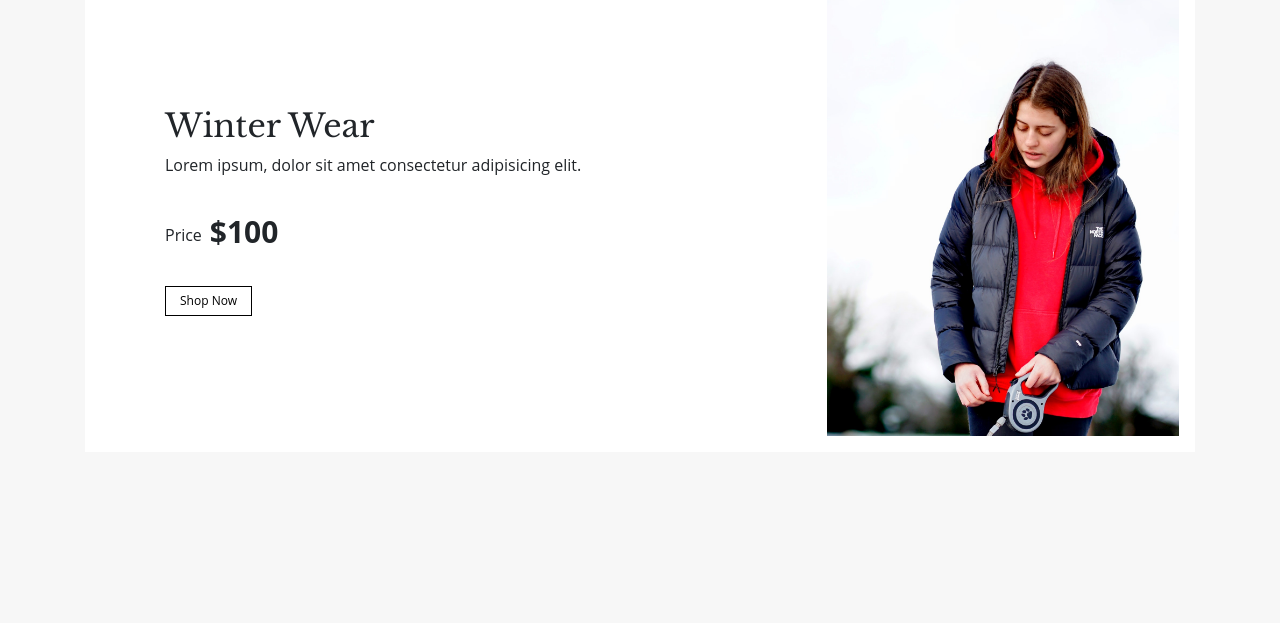
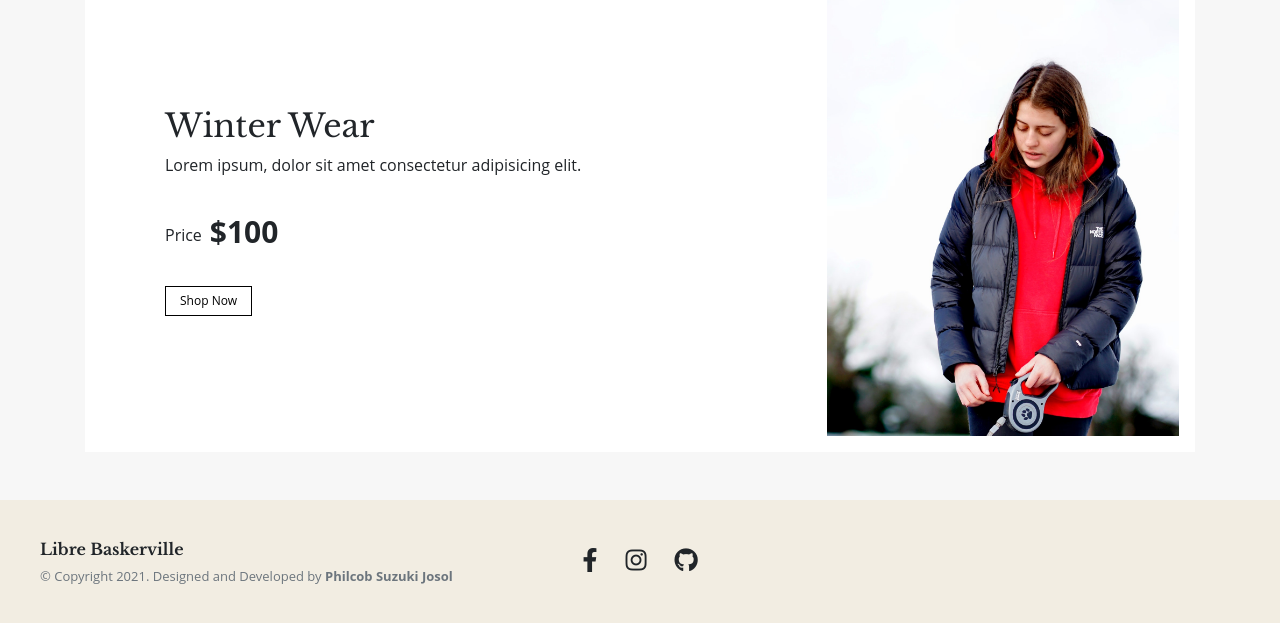
Before and after one commit to pjguitar15/react-ladies-apparel, a React (Create React App) app: page / in a window 1280 px wide. Shown: the part 2519-3142 px from the top of the page. Before the commit the page ends 3019 px from the top, so only its background shows below. Built offline with nearby package versions, Linux system fonts and the light colour scheme.

Commit message:
added footer component (last component)

```diff
--- a/src/App.css
+++ b/src/App.css
@@ -187,6 +187,19 @@ body {
   right: 0;
 }
 
+/* CSS for Footer */
+.social-media-icons-parent {
+}
+.social-media-icons {
+  font-size: 24px;
+  margin: 0 14px;
+}
+.footer-copyright {
+  position: absolute;
+  left: 40px;
+  top: 40px;
+}
+
 /* Small devices (landscape phones, 576px and up) */
 @media (min-width: 576px) {
 }
--- a/src/App.js
+++ b/src/App.js
@@ -7,17 +7,19 @@ import Category from './components/Category.jsx'
 import ProductsWrapper from './components/Products/ProductsWrapper.jsx'
 import StayInTrend from './components/StayInTrend.jsx'
 import BigAdCard from './components/BigAdCard.jsx'
+import FooterComp from './components/FooterComp.jsx'
 
 const App = () => {
   return (
-    <div>
+    <>
       <NavbarComp />
       <JumbotronComp />
       <Category />
       <ProductsWrapper />
       <StayInTrend />
       <BigAdCard />
-    </div>
+      <FooterComp />
+    </>
   )
 }
 
--- a/src/components/FooterComp.jsx
+++ b/src/components/FooterComp.jsx
@@ -0,0 +1,36 @@
+import React from 'react'
+import styled from 'styled-components'
+const FooterComp = () => {
+  const Footer = styled.div`
+    padding: 3rem;
+    background: #f2ede2;
+    position: relative;
+    display: flex;
+    justify-content: center;
+    align-items: center;
+  `
+  return (
+    <Footer>
+      {/* Copyright */}
+      <div className='footer-copyright'>
+        <h6 className='font-weight-bold'>Libre Baskerville</h6>
+        <p
+          className='text-secondary'
+          style={{ fontSize: '13px', fontFamily: 'Open Sans' }}
+        >
+          © Copyright 2021. Designed and Developed by
+          <span className='font-weight-bold'> Philcob Suzuki Josol</span>
+        </p>
+      </div>
+
+      {/* social media icons */}
+      <div className='social-media-icons-parent m-0 p-0'>
+        <i className='social-media-icons fab fa-facebook-f'></i>
+        <i className='social-media-icons fab fa-instagram'></i>
+        <i className='social-media-icons fab fa-github'></i>
+      </div>
+    </Footer>
+  )
+}
+
+export default FooterComp
```
